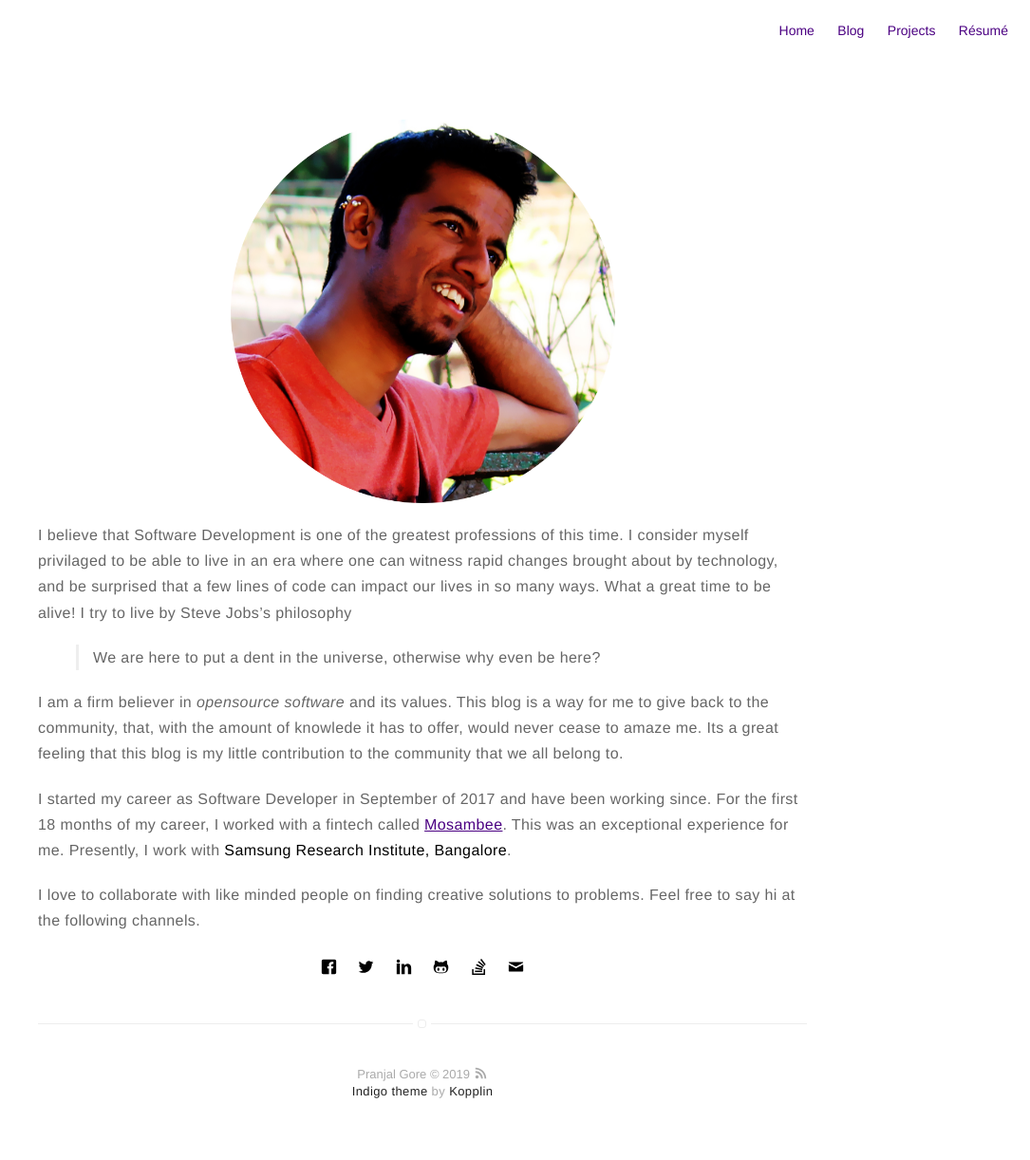
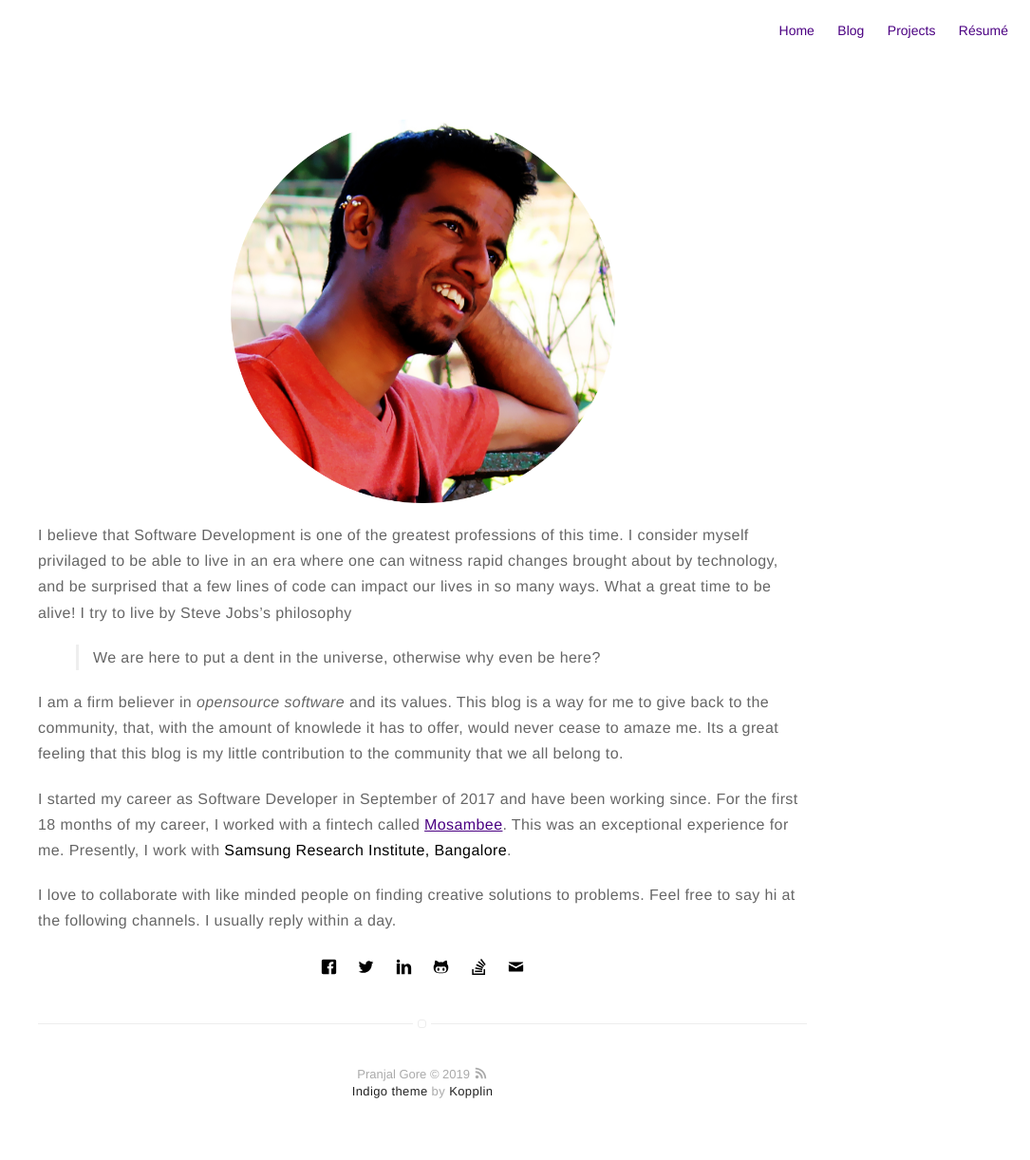
Before and after one commit to jalispran/jalispran, a Jekyll site: the page built from about.md, in a window 1280 px wide. Shown: the whole page at 95% size, without its empty margins (195-1280 px from the left). Built offline with Jekyll 4.4.1, drawn with Linux system fonts in a browser that asks for light colours.

Commit message:
Update about.md

```diff
--- a/about.md
+++ b/about.md
@@ -13,4 +13,4 @@ I am a firm believer in *opensource software* and its values. This blog is a way
 
 I started my career as Software Developer in September of 2017 and have been working since. For the first 18 months of my career, I worked with a fintech called [Mosambee](http://home.mosambee.in/). This was an exceptional experience for me. Presently, I work with **Samsung Research Institute, Bangalore**.
 
-I love to collaborate with like minded people on finding creative solutions to problems. Feel free to say hi at the following channels.
+I love to collaborate with like minded people on finding creative solutions to problems. Feel free to say hi at the following channels. I usually reply within a day.
```
